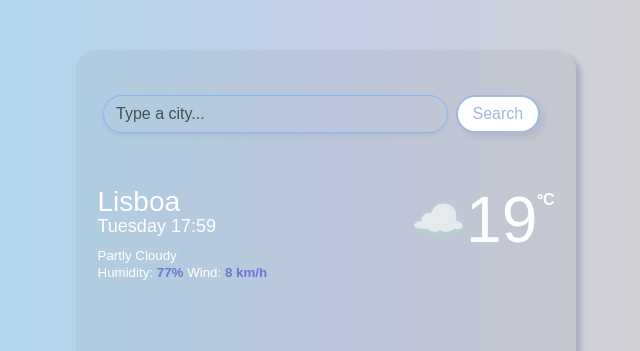
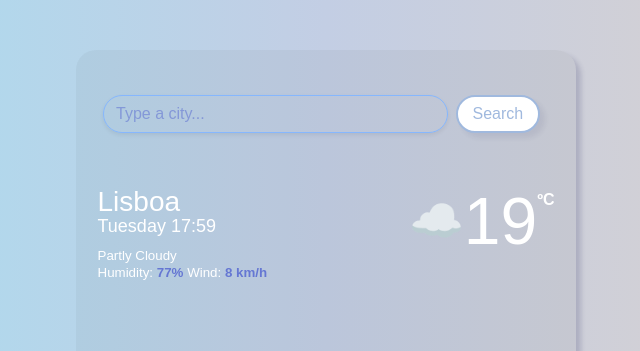
Before and after one commit to bialoreti/SCP-week7, a plain HTML site: page index.html in a window 1280 px wide. Shown: the top 351 px of the page, 314-954 px from the left. Drawn offline with nearby package versions, Linux system fonts and the light colour scheme; no server answers.

Commit message:
Made some color/size changes

```diff
--- a/src/style.css
+++ b/src/style.css
@@ -26,6 +26,11 @@ body {
   background-color: transparent;
   color: white;
   width: 105%;
+}
+
+#city-input::placeholder {
+  color: #6577d3;
+  opacity: 0.6;
 }
 
 .button {
@@ -67,7 +72,7 @@ h2 {
 }
 .temp {
   color: white;
-  font-size: 64px;
+  font-size: 66px;
   font-weight: 400;
   line-height: 1;
 }
@@ -78,7 +83,7 @@ h2 {
 }
 
 .weather-icon {
-  font-size: 45px;
+  font-size: 44px;
 }
 
 .form-control {
@@ -111,5 +116,6 @@ footer {
   padding: 50px 0;
 }
 a {
-  color: #7d8cd5;
+  color: #6577d3;
+  opacity: 0.8;
 }
```
